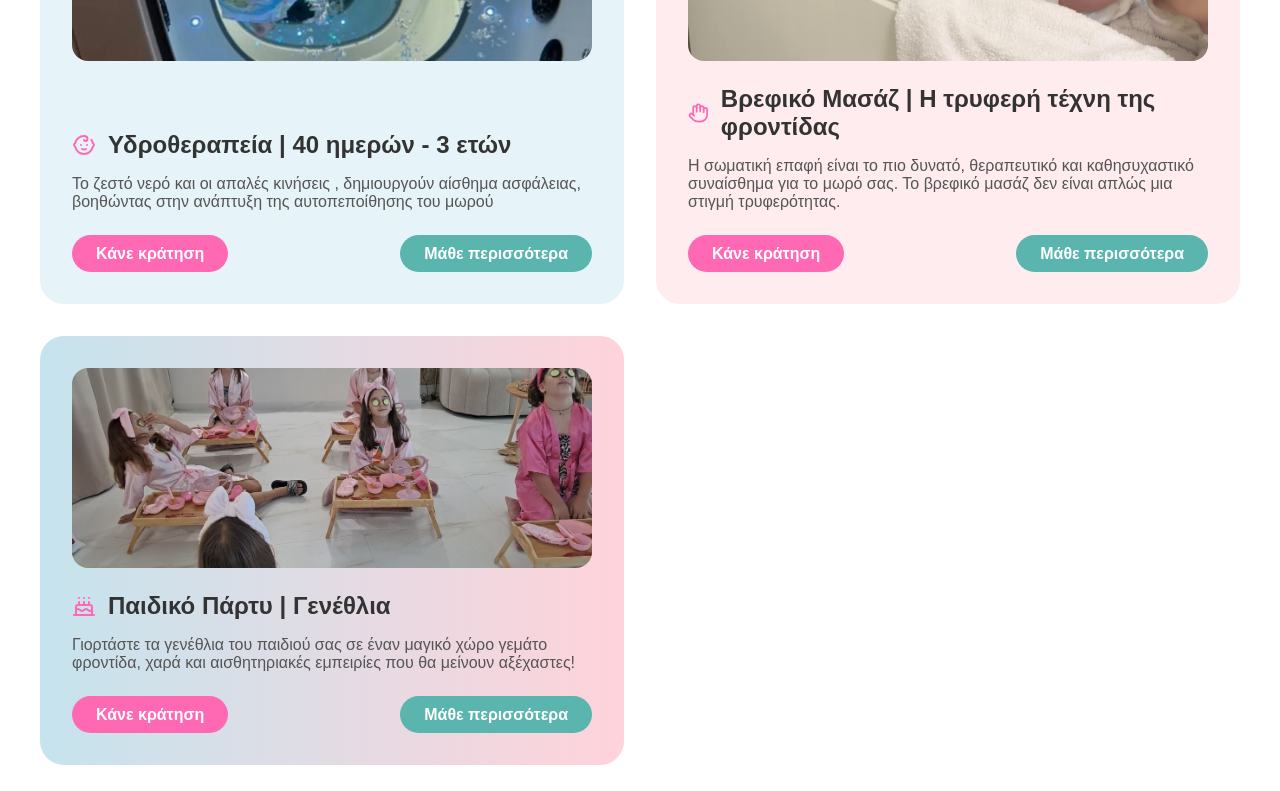
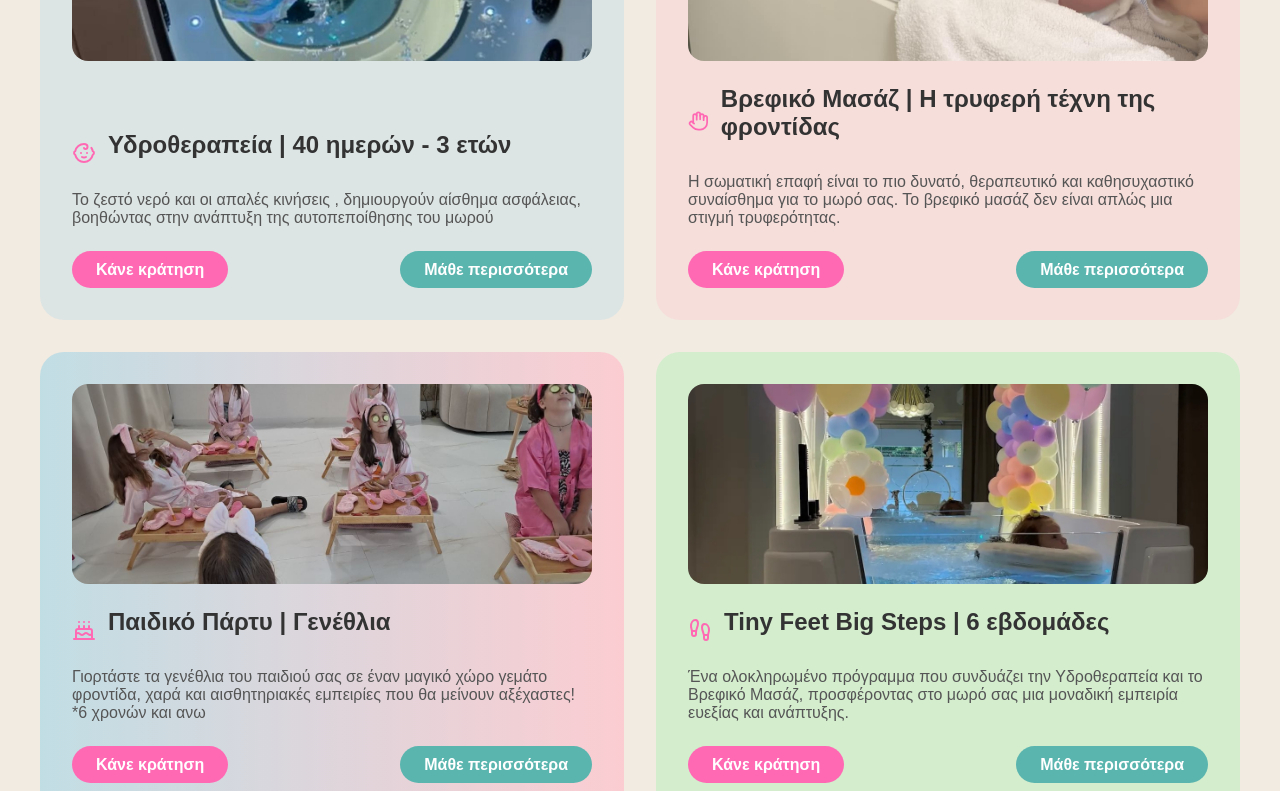
Before and after one commit to FlorianChazizi/formybabyspa, a React (Vite) app: page / in a window 1280 px wide. Shown: the part 1160-1951 px from the top of the page. Built offline with nearby package versions, Linux system fonts and the light colour scheme; no server answers.

Commit message:
bg changed to cream

```diff
--- a/src/App.css
+++ b/src/App.css
@@ -1,8 +1,9 @@
-*{
+* {
     margin: 0;
     padding: 0;
 }
 
-html{
+html {
+    background-color: rgb(242,235,226);
     scroll-behavior: smooth;
 }
--- a/src/components/Party.tsx
+++ b/src/components/Party.tsx
@@ -119,6 +119,8 @@ export default function PartyPage() {
           Έως 6 παιδάκια: 2 ώρες<br />
           Έως 10 παιδάκια: 2,5 ώρες
         </p>
+        <br />
+        <h2> * Απο 6 χρονών και άνω</h2>
       </div>
 
       <BubblesBackground />
--- a/src/components/Service-section.tsx
+++ b/src/components/Service-section.tsx
@@ -1,13 +1,14 @@
 import '../styles/service-section.css';
 import { useEffect } from 'react';
 import { Link } from "react-router-dom";
-import { Baby, Hand, Phone, Cake } from 'lucide-react';
+import { Baby, Hand, Phone, Cake, Footprints } from 'lucide-react';
 import hydro from '../assets/hydro.jpeg';
 import massage from '../assets/massage.jpeg';
 import serviceparty from '../assets/party.jpeg';
 import Balonia from '../assets/balonia.jpeg';
 import Stolismos from '../assets/stolismos.jpeg';
 import FamilyTub from '../assets/familytub.jpeg';
+import tfbs from '../assets/tfbs.jpeg';
 
 import Aos from "aos";
 import "aos/dist/aos.css";
@@ -35,11 +36,19 @@ const services = [
   {
     icon: Cake,
     title: "Παιδικό Πάρτυ | Γενέθλια",
-    description: "Γιορτάστε τα γενέθλια του παιδιού σας σε έναν μαγικό χώρο γεμάτο φροντίδα, χαρά και αισθητηριακές εμπειρίες που θα μείνουν αξέχαστες!",
+    description: "Γιορτάστε τα γενέθλια του παιδιού σας σε έναν μαγικό χώρο γεμάτο φροντίδα, χαρά και αισθητηριακές εμπειρίες που θα μείνουν αξέχαστες! *6 χρονών και ανω",
     price: <Phone />,
     image: serviceparty,
     bgClass: "violet-bg",
     link: "/party",
+  },
+    {
+    icon: Footprints,
+    title: "Tiny Feet Big Steps | 6 εβδομάδες",
+    description: "Ένα ολοκληρωμένο πρόγραμμα που συνδυάζει την Υδροθεραπεία και το Βρεφικό Μασάζ, προσφέροντας στο μωρό σας μια μοναδική εμπειρία ευεξίας και ανάπτυξης.",
+    link: "/tiny-feet-big-steps",
+    image: tfbs,
+    bgClass: "tfbs-bg",
   }
 ];
 
@@ -70,11 +79,11 @@ const extraServices = [
     items: ["Θεματικός Στολισμός", "Υπηρεσία Little Princesses", "Βρεφική Μάλαξη (ανά παιδί)"],
     image: Stolismos,
   },
-  {
-    title: "Tiny Feet Big Steps",
-    items: ["Διάρκεια: 6 εβδομάδες (1,5 ώρα / εβδομάδα)"],
-    image: massage,
-  },
+  // {
+  //   title: "Tiny Feet Big Steps",
+  //   items: ["Διάρκεια: 6 εβδομάδες (1,5 ώρα / εβδομάδα)"],
+  //   image: massage,
+  // },
   {
     title: "Birthday Party",
     items: ["Πακέτο 1 “Μαγεία & χρώμα”", "Πακέτο 2 “Μαγικά γενέθλια”", "Πακέτο 3 “Mini Party”", "Πακέτο 4 “Boys Bubble Party”"],
@@ -122,7 +131,12 @@ export default function ServicesSection() {
 <div className="extra-services">
   {extraServices.map((section, index) => (
     <div key={index} className="extra-service-block" data-aos="fade-up">
-              <img src={section.image} alt={section.title} className="extra-service-image" loading='lazy' />
+      <img
+        src={section.image}
+        alt={section.title}
+        className="extra-service-image"
+        loading="lazy"
+      />
       <div className="extra-service-content">
         <h3>{section.title}</h3>
         <ul>
@@ -134,7 +148,6 @@ export default function ServicesSection() {
     </div>
   ))}
 </div>
-
       </div>
     </section>
   );
--- a/src/styles/gallery.css
+++ b/src/styles/gallery.css
@@ -1,6 +1,6 @@
 .gallery-section {
   padding: 3rem 0;
-  background: #f9fafb;
+  background: rgb(242,235,226);
 }
 
 .gallery-container {
--- a/src/styles/party.css
+++ b/src/styles/party.css
@@ -1,17 +1,31 @@
 .package-image {
   display: block;
-  width: 80%;          /* not full width */
-  max-width: 500px;    /* limit size on large screens */
-  margin: 2rem auto;   /* center horizontally with spacing */
+  width: 80%;
+  /* not full width */
+  max-width: 500px;
+  /* limit size on large screens */
+  margin: 2rem auto;
+  /* center horizontally with spacing */
   border-radius: 12px;
-  box-shadow: 0 4px 12px rgba(0,0,0,0.15);
+  box-shadow: 0 4px 12px rgba(0, 0, 0, 0.15);
   object-fit: cover;
-  height: auto;        /* keep aspect ratio */
+  height: auto;
+  /* keep aspect ratio */
 }
 
 @media (max-width: 768px) {
   .package-image {
-    width: 90%;        /* take more space on smaller screens */
-    max-width: 350px;  /* smaller cap */
+    width: 90%;
+    /* take more space on smaller screens */
+    max-width: 350px;
+    /* smaller cap */
   }
 }
+
+h1,
+h2,
+h3 {
+  font-size: 1.5rem;
+  margin-bottom: 1rem;
+  color: #5ab5af;
+}
--- a/src/styles/service-section.css
+++ b/src/styles/service-section.css
@@ -1,6 +1,6 @@
 .services-section {
   padding: 5rem 1rem;
-  background-color: #fff;
+  background-color: rgb(242,235,226);
   font-family: 'Arial', sans-serif;
 }
 
@@ -146,6 +146,9 @@
     rgba(255, 192, 203, 0.7)
   );
 }
+.tfbs-bg{
+  background-color: rgba(140, 240, 155, 0.3);
+}
 
 /* === Extra Services Section === */
 .extra-services {
--- a/src/styles/whoweare.css
+++ b/src/styles/whoweare.css
@@ -1,5 +1,5 @@
 .who-we-are {
-  background: #fafafa;
+  background: rgb(242,235,226);
   padding: 3rem 1rem;
   margin: 3rem 0;
 }
```
Lines whose indentation alone changed are shown as unchanged.
